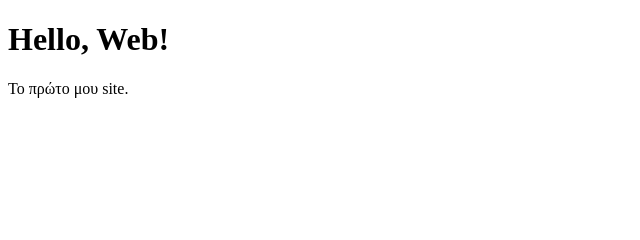
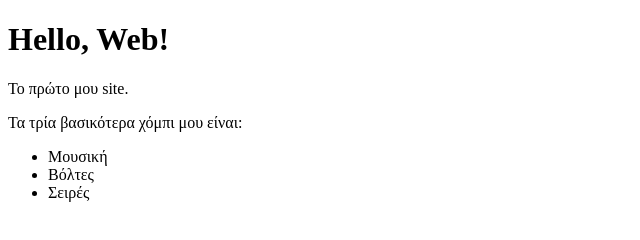
Before and after one commit to maria100826/resweb-labs, a plain HTML site: page index.html in a window 1280 px wide. Shown: the whole page, without its empty margins (0-640 px from the left). Drawn offline with Linux system fonts and the light colour scheme.

Commit message:
Add hobbies list to index.html

```diff
--- a/index.html
+++ b/index.html
@@ -6,6 +6,11 @@
 </head>
 <body>
 <h1>Hello, Web!</h1>
-<p>Το πρώτο μου site.</p>
+<p>Το πρώτο μου site.</p><p>Τα τρία βασικότερα χόμπι μου είναι:</p>
+<ul>
+ <li>Μουσική</li>
+ <li>Βόλτες</li>
+ <li>Σειρές</li>
+</ul>
 </body>
 </html>
```
